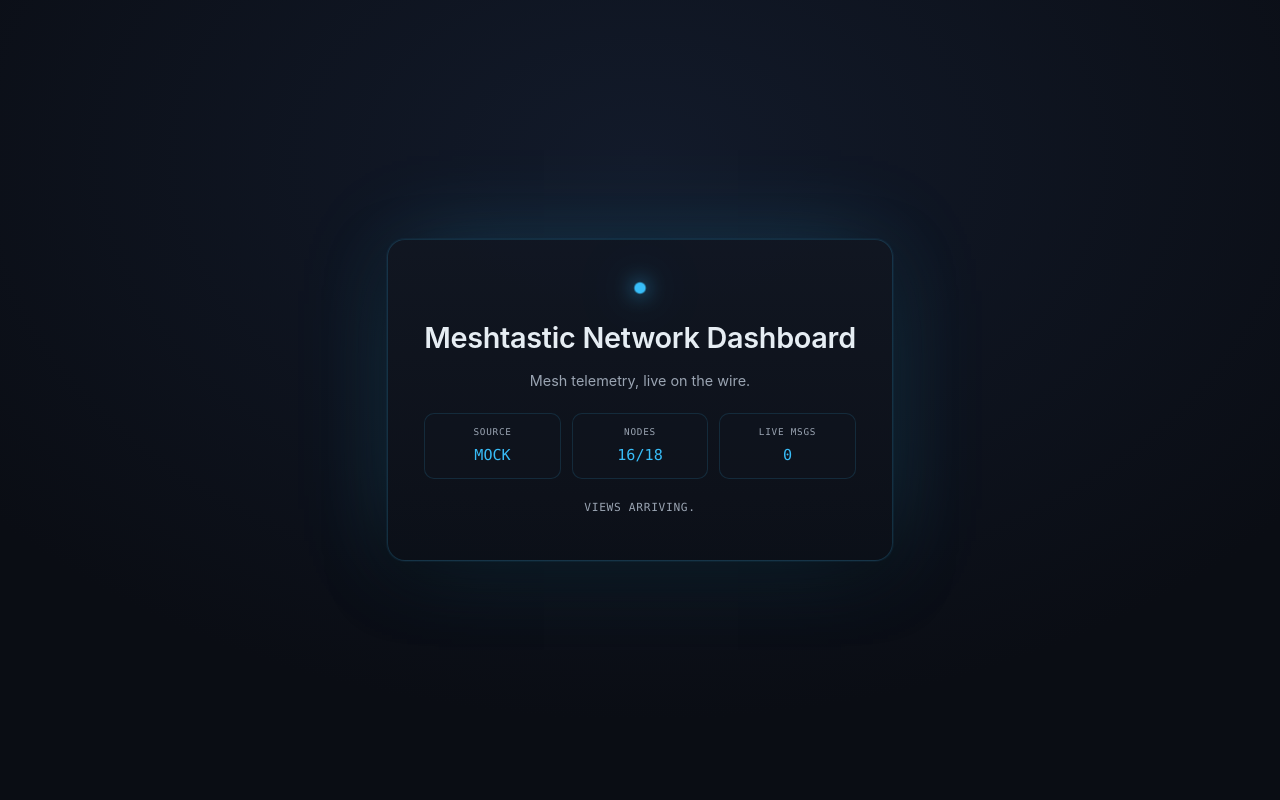
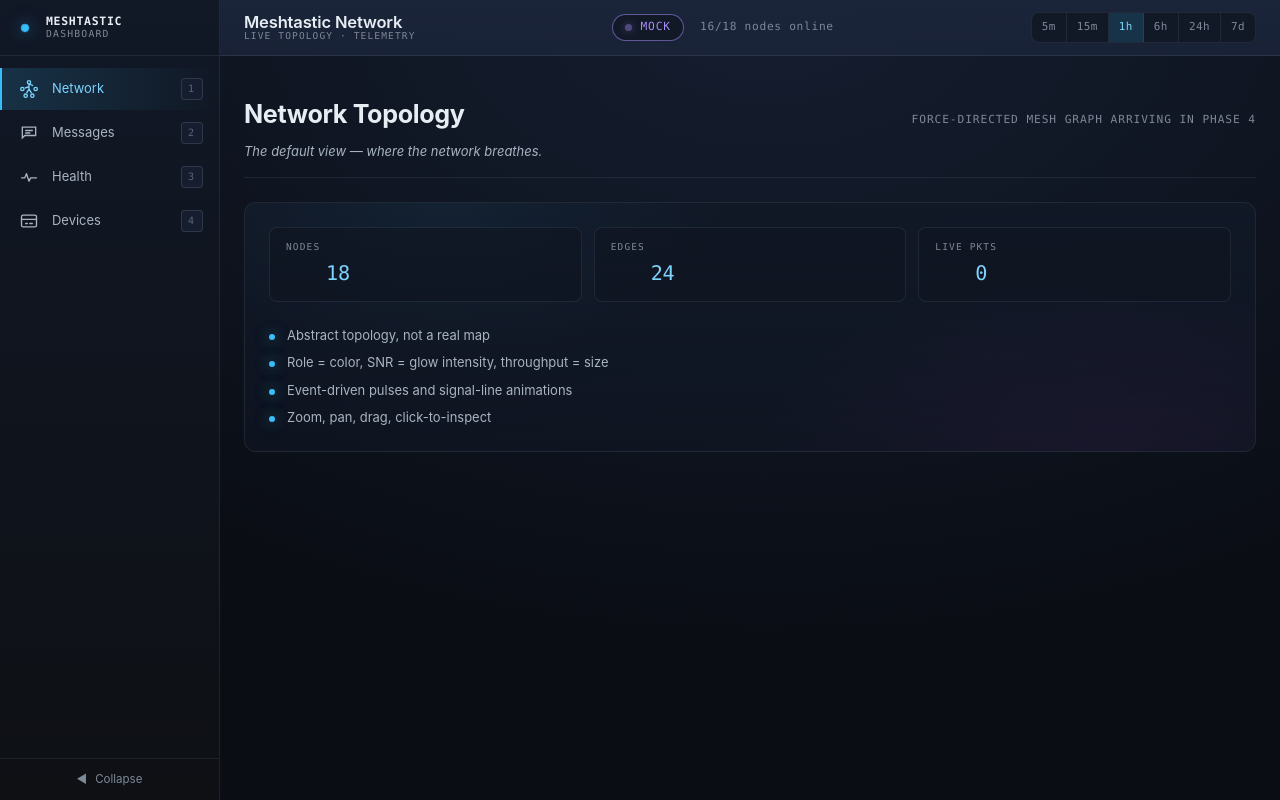
Before and after one commit to otolis/Meshtastic-Network-Dashboard, a React (Vite) app: page /#/network in a window 1280 px wide. Built offline with nearby package versions, Linux system fonts and the light colour scheme.

Commit message:
feat(app): wire HashRouter routes and mount Shell

```diff
--- a/src/App.tsx
+++ b/src/App.tsx
@@ -1,42 +1,10 @@
-import styles from './App.module.css';
-import { useConnectionStatus, useNodes, useLiveMessages } from './state/hooks';
+import { Shell } from './components/layout/Shell';
+import { AppRoutes } from './app/routes';
 
-/**
- * Phase 2 smoke-test landing page. The real four-view shell lands in Phase 3
- * and replaces this component — the landing page proves the data chain works.
- */
 export default function App() {
-  const nodes = useNodes();
-  const status = useConnectionStatus();
-  const liveMessages = useLiveMessages();
-  const onlineCount = nodes.data.filter((n) => n.status === 'online').length;
-
   return (
-    <main className={styles.shell}>
-      <div className={styles.card}>
-        <span className={styles.pulse} aria-hidden="true" />
-        <h1 className={styles.title}>Meshtastic Network Dashboard</h1>
-        <p className={styles.tagline}>Mesh telemetry, live on the wire.</p>
-        <dl className={styles.metrics}>
-          <div className={styles.metric}>
-            <dt>Source</dt>
-            <dd>{status}</dd>
-          </div>
-          <div className={styles.metric}>
-            <dt>Nodes</dt>
-            <dd>
-              {nodes.loading ? '—' : nodes.error ? 'error' : `${onlineCount}/${nodes.data.length}`}
-            </dd>
-          </div>
-          <div className={styles.metric}>
-            <dt>Live msgs</dt>
-            <dd>{liveMessages.length}</dd>
-          </div>
-        </dl>
-        <p className={styles.status}>
-          {nodes.loading ? 'Booting data source…' : nodes.error ? nodes.error.message : 'Views arriving.'}
-        </p>
-      </div>
-    </main>
+    <Shell>
+      <AppRoutes />
+    </Shell>
   );
 }
--- /dev/null
+++ b/src/app/routes.tsx
@@ -0,0 +1,18 @@
+import { Navigate, Route, Routes } from 'react-router-dom';
+import NetworkView from '../features/network/NetworkView';
+import MessagesView from '../features/messages/MessagesView';
+import HealthView from '../features/health/HealthView';
+import DevicesView from '../features/devices/DevicesView';
+
+export function AppRoutes() {
+  return (
+    <Routes>
+      <Route path="/" element={<Navigate to="/network" replace />} />
+      <Route path="/network" element={<NetworkView />} />
+      <Route path="/messages" element={<MessagesView />} />
+      <Route path="/health" element={<HealthView />} />
+      <Route path="/devices" element={<DevicesView />} />
+      <Route path="*" element={<Navigate to="/network" replace />} />
+    </Routes>
+  );
+}
--- a/src/main.tsx
+++ b/src/main.tsx
@@ -1,5 +1,6 @@
 import { StrictMode } from 'react';
 import { createRoot } from 'react-dom/client';
+import { HashRouter } from 'react-router-dom';
 import App from './App';
 import { Providers } from './app/Providers';
 import './index.css';
@@ -11,8 +12,10 @@
 
 createRoot(rootElement).render(
   <StrictMode>
-    <Providers>
-      <App />
-    </Providers>
+    <HashRouter>
+      <Providers>
+        <App />
+      </Providers>
+    </HashRouter>
   </StrictMode>,
 );
```
